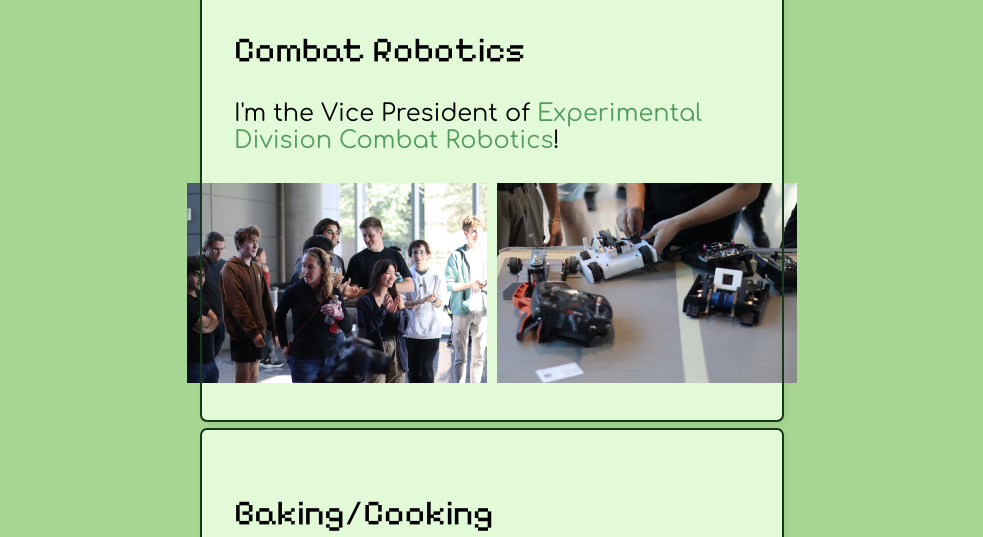
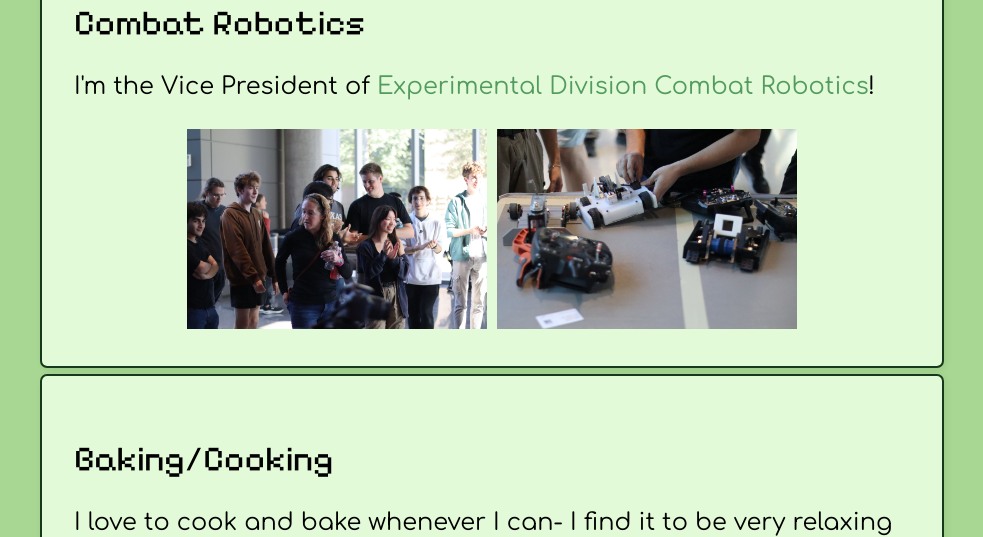
Before and after one commit to KeiraTran/KeiraTran.github.io, a plain HTML site: page index.html in a window 1280 px wide. Shown: the part 740-1277 px from the top of the page, without its empty margins (148-1131 px from the left). Drawn offline with Linux system fonts and the light colour scheme.

Commit message:
bugfixing

```diff
--- a/stylesheet.css
+++ b/stylesheet.css
@@ -1,7 +1,7 @@
 body {
     font-family: Arial, sans-serif;
-    margin-left: 20rem;
-    margin-right: 20rem;
+    margin-left: 10rem;
+    margin-right: 10rem;
     padding: 20px;
     background-color: #a7d792;
 }
@@ -54,8 +54,7 @@ a:hover {
 }
 
 img {
-    height: 100%;
-    max-height: 25rem;
+    max-height: 20rem;
     max-width: 300px;
     display: flex;
     margin: 5px;
```
